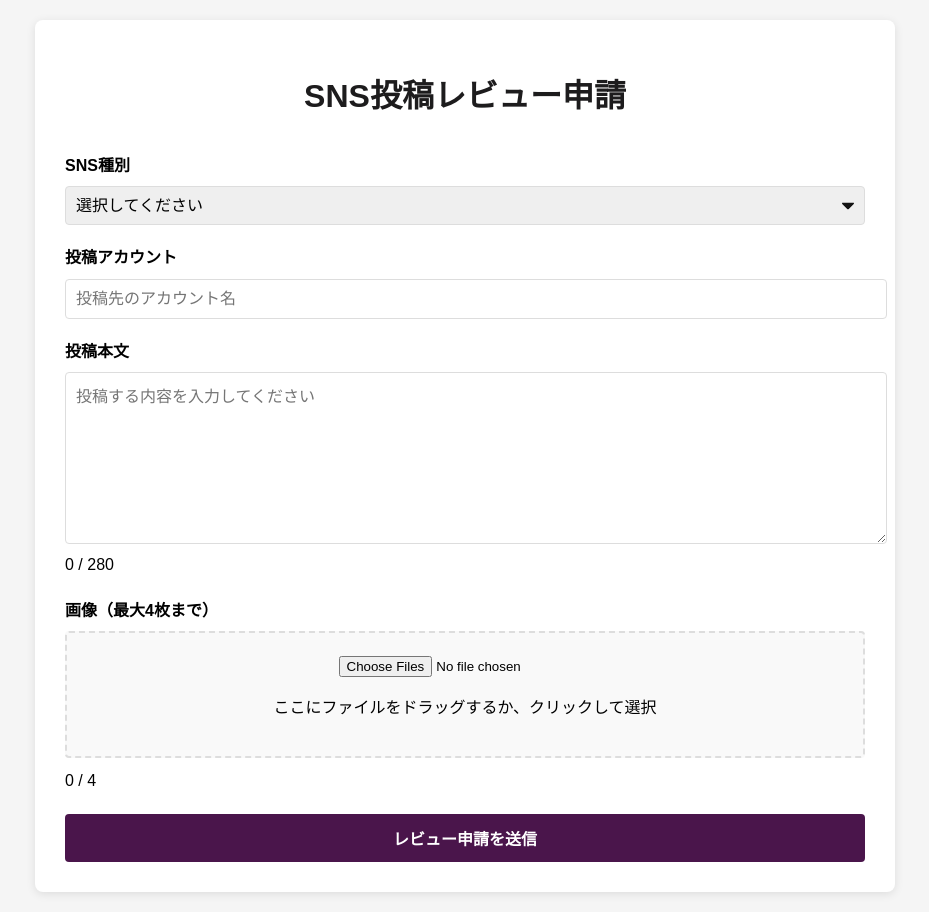
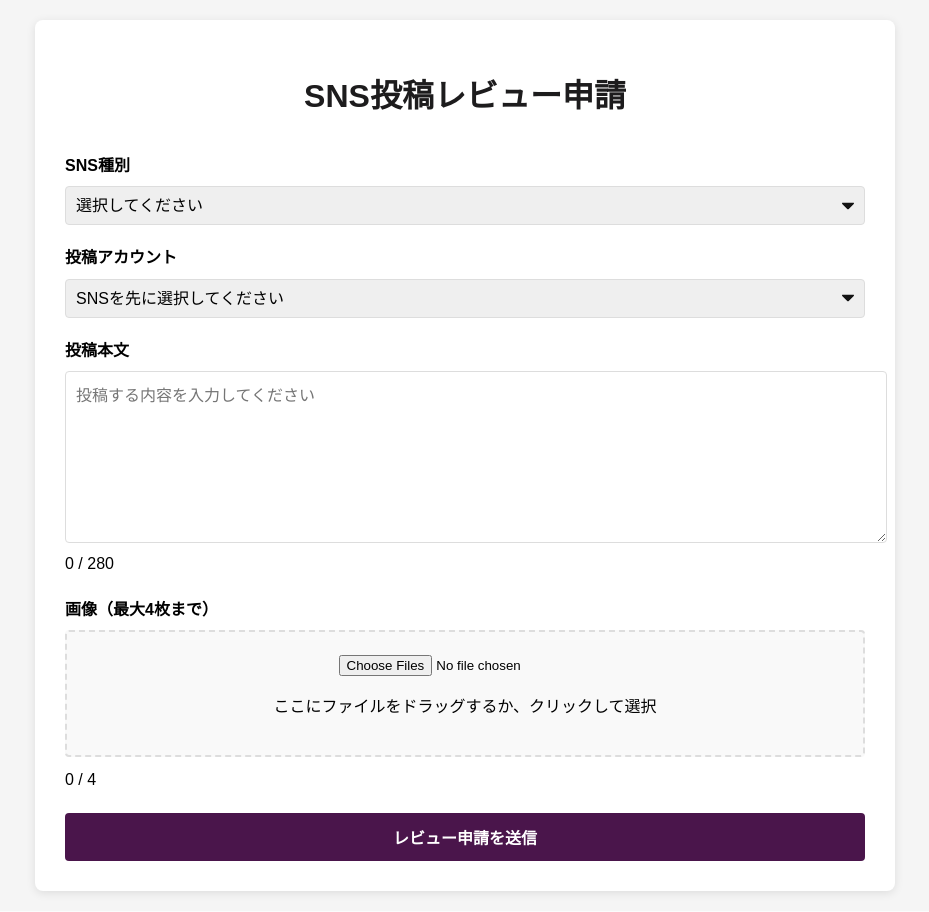
Before and after one commit to sohosai/snsbot-sopotanyaki, a Flask app: template templates/review_form.html in a window 1280 px wide. Shown: the whole page, without its empty margins (175-1104 px from the left). Run offline with Flask 3, Linux system fonts and the light colour scheme; the template is opened without the code that fills it, so the values that code supplies are empty.

Commit message:
feat: close #5 Auto Suggestを実装

```diff
--- a/templates/review_form.html
+++ b/templates/review_form.html
@@ -114,6 +114,10 @@
             background-size: 12px auto;
             padding-right: 30px;
         }
+        /* アカウント選択セレクトが非表示の場合 */
+        .hidden {
+            display: none;
+        }
     </style>
 </head>
 <body>
@@ -126,26 +130,25 @@
             </div>
         {% endif %}
 
-        <form action="/submit_review?token={{ request.args.get('token') }}" method="post" enctype="multipart/form-data" id="reviewForm">            <input type="hidden" name="user_id" value="{{ user_id }}">
+        <form action="/submit_review?token={{ request.args.get('token') }}" method="post" enctype="multipart/form-data" id="reviewForm">
+            <input type="hidden" name="user_id" value="{{ user_id }}">
             <input type="hidden" name="channel_id" value="{{ channel_id }}">
 
             <div class="form-group">
                 <label for="sns">SNS種別</label>
                 <select id="sns" name="sns" required>
                     <option value="" disabled selected>選択してください</option>
-                    <option value="Twitter">Twitter</option>
-                    <option value="Facebook">Facebook</option>
-                    <option value="Instagram">Instagram</option>
-                    <option value="LinkedIn">LinkedIn</option>
-                    <option value="TikTok">TikTok</option>
-                    <option value="YouTube">YouTube</option>
-                    <option value="その他">その他</option>
+                    {% for sns_name in sns_accounts %}
+                    <option value="{{ sns_name }}">{{ sns_name }}</option>
+                    {% endfor %}
                 </select>
             </div>
 
             <div class="form-group">
                 <label for="account">投稿アカウント</label>
-                <input type="text" id="account" name="account" placeholder="投稿先のアカウント名" required>
+                <select id="account" name="account" required>
+                    <option value="" disabled selected>SNSを先に選択してください</option>
+                </select>
             </div>
 
             <div class="form-group">
@@ -171,8 +174,45 @@
     </div>
 
     <script>
+        // SNSアカウント情報をJavaScriptオブジェクトとして格納
+        const snsAccounts = JSON.parse('{{ sns_accounts|tojson }}');
+
         // 追加された画像ファイルを保持する配列
         let uploadedFiles = [];
+
+        // SNSが選択されたときのイベントハンドラ
+        document.getElementById('sns').addEventListener('change', function() {
+            const snsName = this.value;
+            const accountSelect = document.getElementById('account');
+
+            // アカウントセレクトをクリア
+            accountSelect.innerHTML = '';
+
+            // 選択されたSNSに対応するアカウント選択肢を追加
+            if (snsName && snsAccounts[snsName]) {
+                const defaultOption = document.createElement('option');
+                defaultOption.value = '';
+                defaultOption.disabled = true;
+                defaultOption.selected = true;
+                defaultOption.textContent = 'アカウントを選択してください';
+                accountSelect.appendChild(defaultOption);
+
+                snsAccounts[snsName].forEach(accountName => {
+                    const option = document.createElement('option');
+                    option.value = accountName;
+                    option.textContent = accountName;
+                    accountSelect.appendChild(option);
+                });
+            } else {
+                // SNSが選択されていない場合
+                const defaultOption = document.createElement('option');
+                defaultOption.value = '';
+                defaultOption.disabled = true;
+                defaultOption.selected = true;
+                defaultOption.textContent = 'SNSを先に選択してください';
+                accountSelect.appendChild(defaultOption);
+            }
+        });
 
         // 文字数カウント
         const textArea = document.getElementById('post_text');
```
